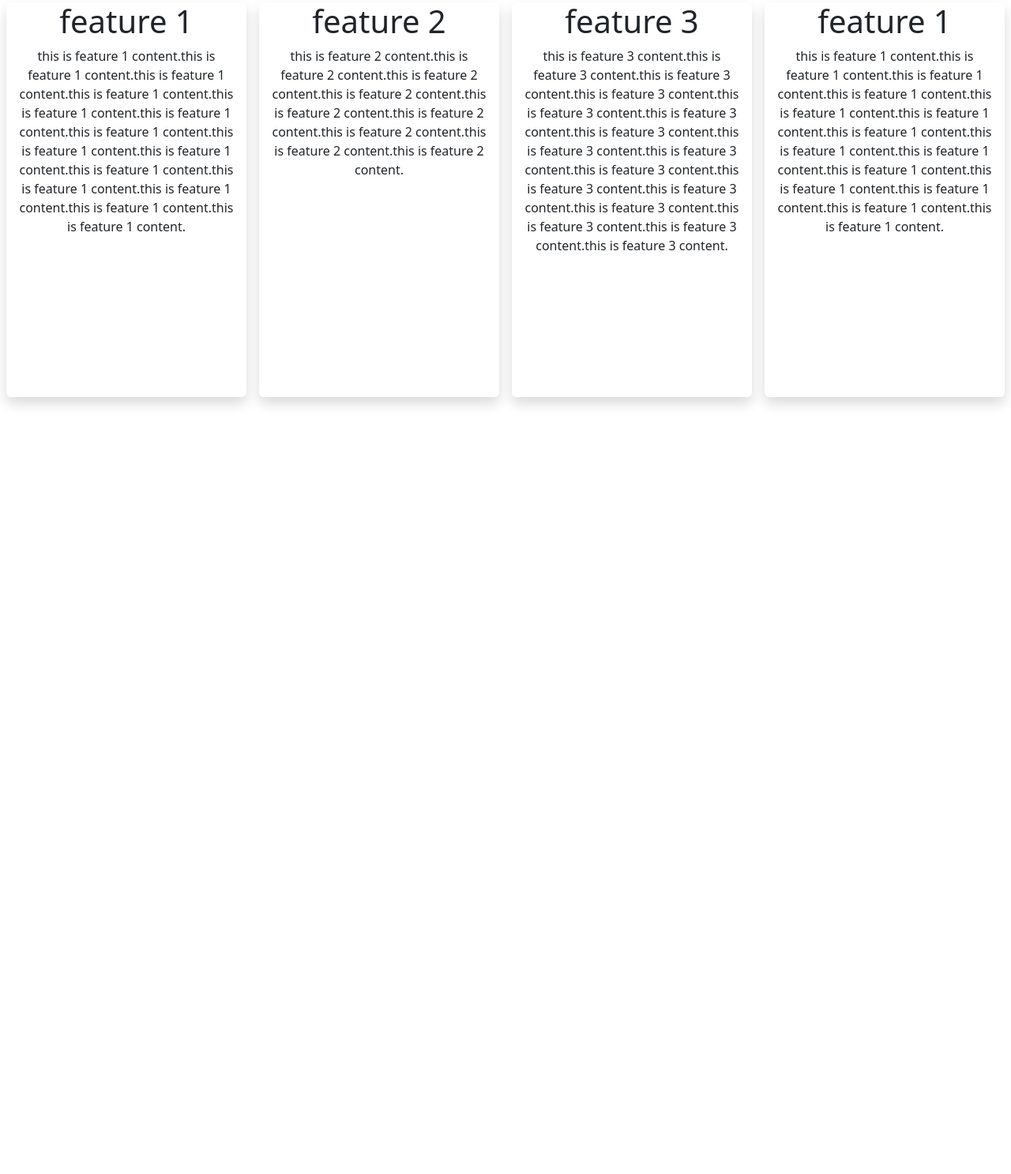
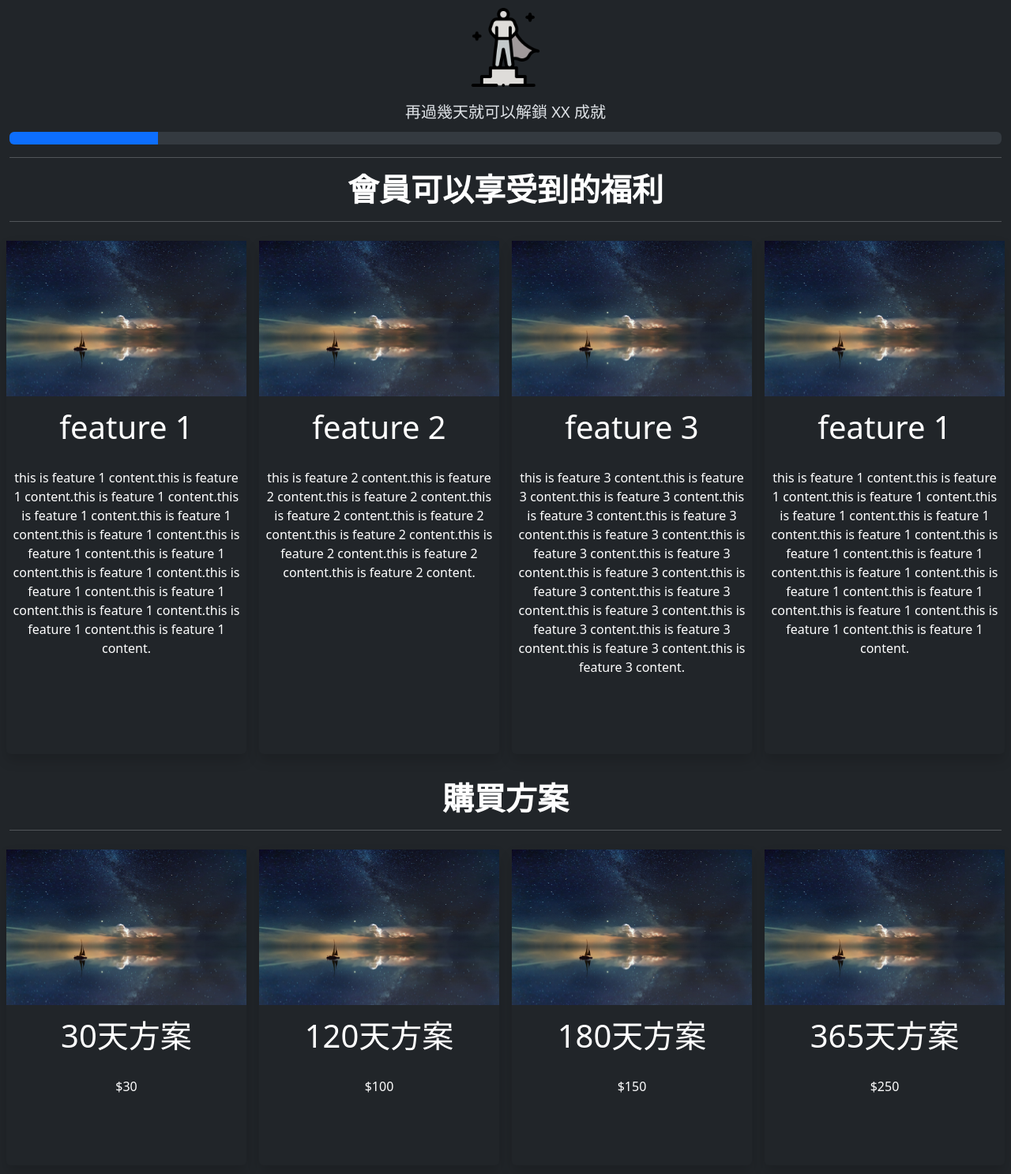
Before and after one commit to bloodnighttw/final-proj, a plain HTML site: page vip.html in a window 1280 px wide. Shown: the part 90-1577 px from the top of the page at 79% size. Before the commit the page ends 800 px from the top, so only its background shows below. Drawn offline with nearby package versions, Linux system fonts and the light colour scheme.

Commit message:
all to dark mode.

```diff
--- a/css/login.css
+++ b/css/login.css
@@ -31,4 +31,5 @@ body{
     overflow: hidden;
     background-size:     cover;
     object-fit: cover;
+
 }
--- a/css/nav-and-footer.css
+++ b/css/nav-and-footer.css
@@ -51,7 +51,11 @@ nav .title{
     text-align: center;
 }
 
-nav p{
+.bg-dark p{
+    color: white;
+}
+
+h3{
     color: white;
 }
 
@@ -64,3 +68,13 @@ footer p{
     margin: auto;
     text-align: center;
 }
+
+
+.badge-center{
+    margin-top: auto;
+    margin-bottom: auto;
+}
+
+.samebg{
+    background-color: rgb(43, 48, 53);
+}
--- a/css/style.css
+++ b/css/style.css
@@ -6,15 +6,15 @@
 
 .preview-link{
     text-decoration: none;
-    color: black;
+    color: white;
 }
 
 .preview-box a:visited{
-    color: black;
+    color: white;
 }
 
 .preview-box a{
-    color: black;
+    color: white;
 }
 
 .title-preview{
@@ -39,6 +39,10 @@
     white-space: normal;
 }
 
+.preview-box:hover{
+    background-color: #292b2c;
+}
+
 #caro img{
     height: 500px;
     object-fit: cover;
@@ -47,3 +51,6 @@
 .container0padding{
     padding: 0;
 }
+
+/*     background-color: #292b2c;
+*/
--- a/css/vip.css
+++ b/css/vip.css
@@ -1,5 +1,46 @@
 .top-margin {
+    min-height: 650px;
+}
 
-    min-height: 500px;
+.top-margin:hover {
+    background-color: #292b2c;
+}
 
+.vip-info h1{
+    padding: 15px;
 }
+
+.vip-info p{
+    padding: 5px;
+}
+
+.vip-info img{
+    height: 100%;
+    width: 100%;
+    padding: 0%;
+    object-fit: cover;
+}
+
+
+
+.container{
+    padding: 0;
+    padding-bottom: 5px;
+}
+
+.day{
+    padding: 5px;
+}
+
+.archievement img{
+    filter: grayscale(95%);
+    margin: 15px;
+}
+
+.archievement img:hover{
+    filter: grayscale(0%);
+}
+
+.purchase-card{
+    min-height: 400px;
+}
--- a/vip.html
+++ b/vip.html
@@ -15,15 +15,15 @@
     <link rel="stylesheet" href="./css/vip.css">
 </head>
 
-<body>
+<body class="bg-dark" data-bs-theme="dark">
 
-    <nav class="navbar bg-body-tertiary sticky-top bg-dark" data-bs-theme="dark">
+    <nav class="navbar bg-body-tertiary sticky-top">
         <div class="container-xxl ">
 
             <div>
                 <ul class="navbar-nav me-auto my-2 my-lg-0 navbar-nav-scroll" style="--bs-scroll-height: 100px;">
                     <li class="nav-item">
-                        <a class="nav-link navbar-brand" aria-current="page" href="#"><img src="img/icon.png"
+                        <a class="nav-link navbar-brand" aria-current="page" href="index.html"><img src="img/icon.png"
                                 alt="Bootstrap" width="35" height="35"></a>
                     </li>
                 </ul>
@@ -62,9 +62,22 @@
 
                     <ul class="navbar-nav justify-content-end flex-grow-1 pe-3">
 
+                        <li class="nav-item">
+
+                            <span>你的會員還剩下</span>
+                            <span class="badge bg-danger justify-content-center badge-center" >
+                                30天
+                            </span>
+
+                        </li>
+
+                        <hr>
 
                         <li class="nav-item">
-                            <a class="nav-link active" aria-current="page" href="#">購買會員</a>
+                            <div class="">
+                                <a class="nav-link active" aria-current="page" href="vip.html">購買會員</a>
+
+                            </div>
                         </li>
 
                         <li class="nav-item">
@@ -140,9 +153,33 @@
     <div class="container-xxl">
 
 
-        <div class="text-center row row-cols-1 row-cols-md-2 row-cols-lg-4">
+        <div class="text-center archievement">
+
+            <img src="./img/sh.png" alt="" class="gray-scale" height="100">
+
+
+            <h5 class=" fw-light day">再過幾天就可以解鎖 XX 成就</h5>
+            <div class="progress" role="progressbar" aria-label="remain day" aria-valuenow="75" aria-valuemin="0"
+                aria-valuemax="75">
+                <div class="progress-bar" style="width: 15%"></div>
+            </div>
+
+        </div>
+
+
+
+
+        <hr>
+
+        <h1 class="text-center fw-bold"> 會員可以享受到的福利</h1>
+        <hr>
+
+
+        <div class="text-center row row-cols-1 row-cols-md-2 row-cols-lg-4 vip-info">
             <div class=" p-2 col ">
                 <div class="container rounded shadow  top-margin ">
+                    <img src="img/login.jpg" alt="">
+
                     <h1>feature 1</h1>
                     <p>this is feature 1 content.this is feature 1 content.this is feature 1 content.this is feature
                         1 content.this is feature 1 content.this is feature 1 content.this is feature 1 content.this
@@ -152,7 +189,9 @@
             </div>
 
             <div class=" p-2 col ">
-                    <div class="container rounded shadow top-margin  align-items-stretch" >
+                <div class="container rounded shadow top-margin  align-items-stretch">
+                    <img src="img/login.jpg" alt="">
+
                     <h1>feature 2</h1>
                     <p>this is feature 2 content.this is feature 2 content.this is feature 2 content.this is feature
                         2 content.this is feature 2 content.this is feature 2 content.this is feature 2 content.this
@@ -163,6 +202,8 @@
 
             <div class=" p-2 col ">
                 <div class=" container rounded shadow top-margin align-items-stretch">
+                    <img src="img/login.jpg" alt="">
+
                     <h1>feature 3</h1>
                     <p>this is feature 3 content.this is feature 3 content.this is feature 3 content.this is feature
                         3 content.this is feature 3 content.this is feature 3 content.this is feature 3 content.this
@@ -174,7 +215,8 @@
 
             <div class=" p-2 col ">
                 <div class="container rounded shadow top-margin  align-items-stretch">
-                        <h1>feature 1</h1>
+                    <img src="img/login.jpg" alt="">
+                    <h1 class="">feature 1</h1>
                     <p>this is feature 1 content.this is feature 1 content.this is feature 1 content.this is feature
                         1 content.this is feature 1 content.this is feature 1 content.this is feature 1 content.this
                         is feature 1 content.this is feature 1 content.this is feature 1 content.this is feature 1
@@ -184,7 +226,63 @@
 
         </div>
 
+
+        <br>
+        <h1 class="text-center fw-bold"> 購買方案</h1>
+        <hr>
+
+        <div class="text-center row row-cols-1 row-cols-md-2 row-cols-lg-4 vip-info">
+            <div class=" p-2 col ">
+                <div class="container rounded shadow  purchase-card ">
+                    <img src="img/login.jpg" alt="">
+
+                    <h1>30天方案</h1>
+                    <p>$30</p>
                 </div>
+            </div>
+
+            <div class=" p-2 col ">
+                <div class="container rounded shadow purchase-card ">
+                    <img src="img/login.jpg" alt="">
+
+                    <h1>120天方案</h1>
+                    <p>$100</p>
+                </div>
+            </div>
+
+
+            <div class=" p-2 col ">
+                <div class=" container rounded shadow purchase-card ">
+                    <img src="img/login.jpg" alt="">
+
+                    <h1>180天方案</h1>
+                    <p>$150</p>
+                </div>
+            </div>
+
+            <div class=" p-2 col ">
+                <div class="container rounded shadow purchase-card  ">
+                    <img src="img/login.jpg" alt="">
+                    <h1 class="">365天方案</h1>
+                    <p>$250</p>
+                </div>
+            </div>
+
+        </div>
+
+
+
+
+    </div>
+
+    <br>
+
+
+
+
+
+
+
 
 
     <script src="https://cdn.jsdelivr.net/npm/bootstrap@5.3.0-alpha2/dist/js/bootstrap.bundle.min.js"
```
Also changed, not shown: forget.html (+2 -2 lines), index.html (+15 -7 lines), login.html (+2 -2 lines), signin.html (+2 -2 lines), img/crown.png (added), img/sh.png (added), 1 other file. Lines whose indentation alone changed are shown as unchanged.
